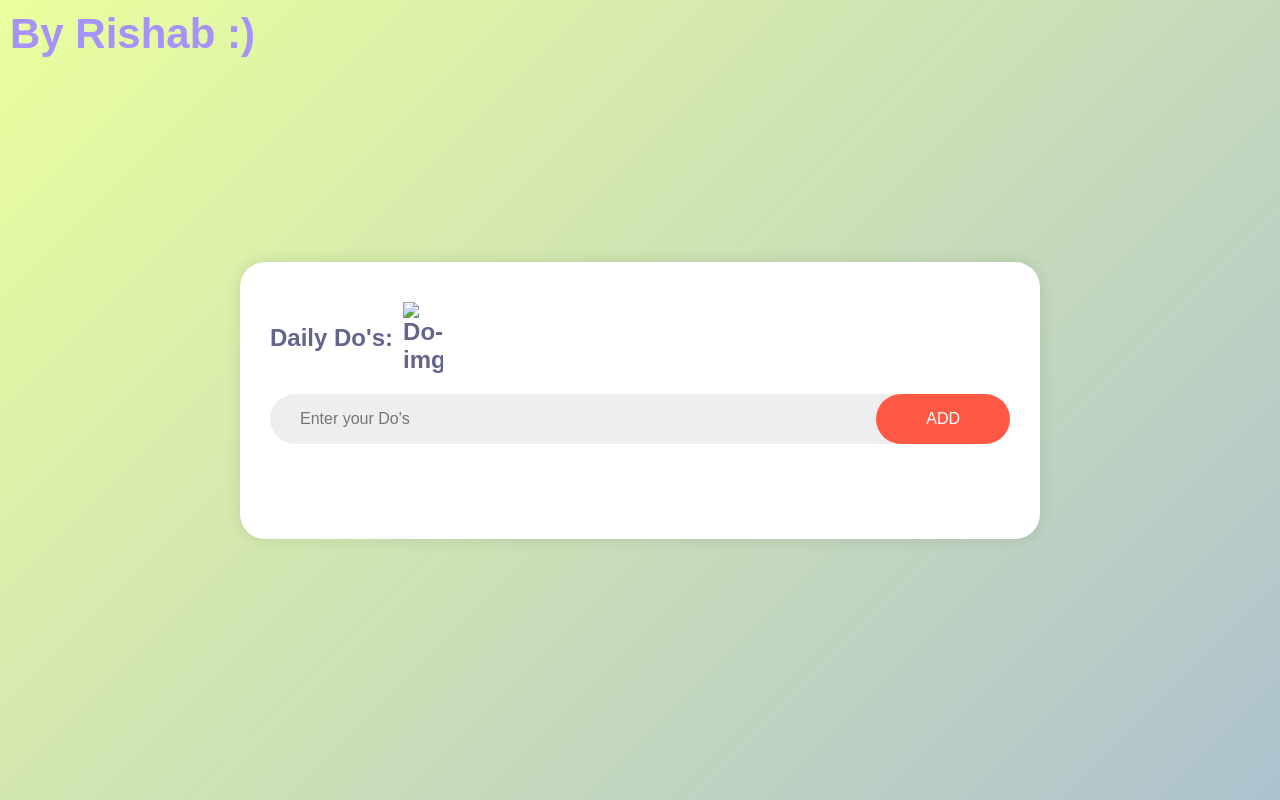
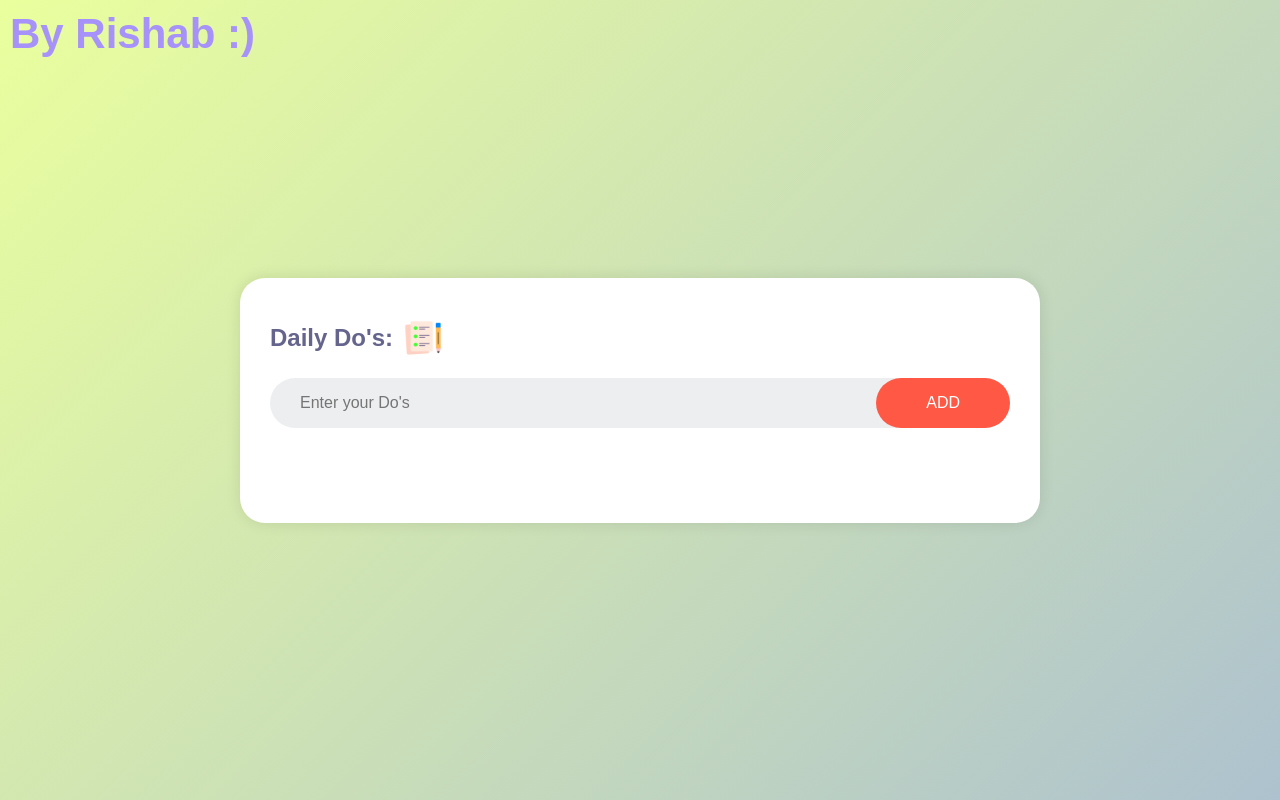
Before and after one commit to KewlRishab/Daily-Do-s-, a plain HTML site: page index.html in a window 1280 px wide. Drawn offline with nearby package versions, Linux system fonts and the light colour scheme; a web font is replaced by a local one.

Commit message:
Update index.html

```diff
--- a/index.html
+++ b/index.html
@@ -13,7 +13,7 @@
     <h1>By Rishab :)</h1>
     <div class="container">
         <div class="App">
-            <h2>Daily Do's: <img src="./images/icon.png" alt="Do-img"/></h2>
+            <h2>Daily Do's: <img src="icon.png" alt="Do-img"/></h2>
             <div class="row">
                 <input id="input-box" type="text" placeholder="Enter your Do's" />
                 <button id="Add" onclick="addTask()">ADD</button>
```
